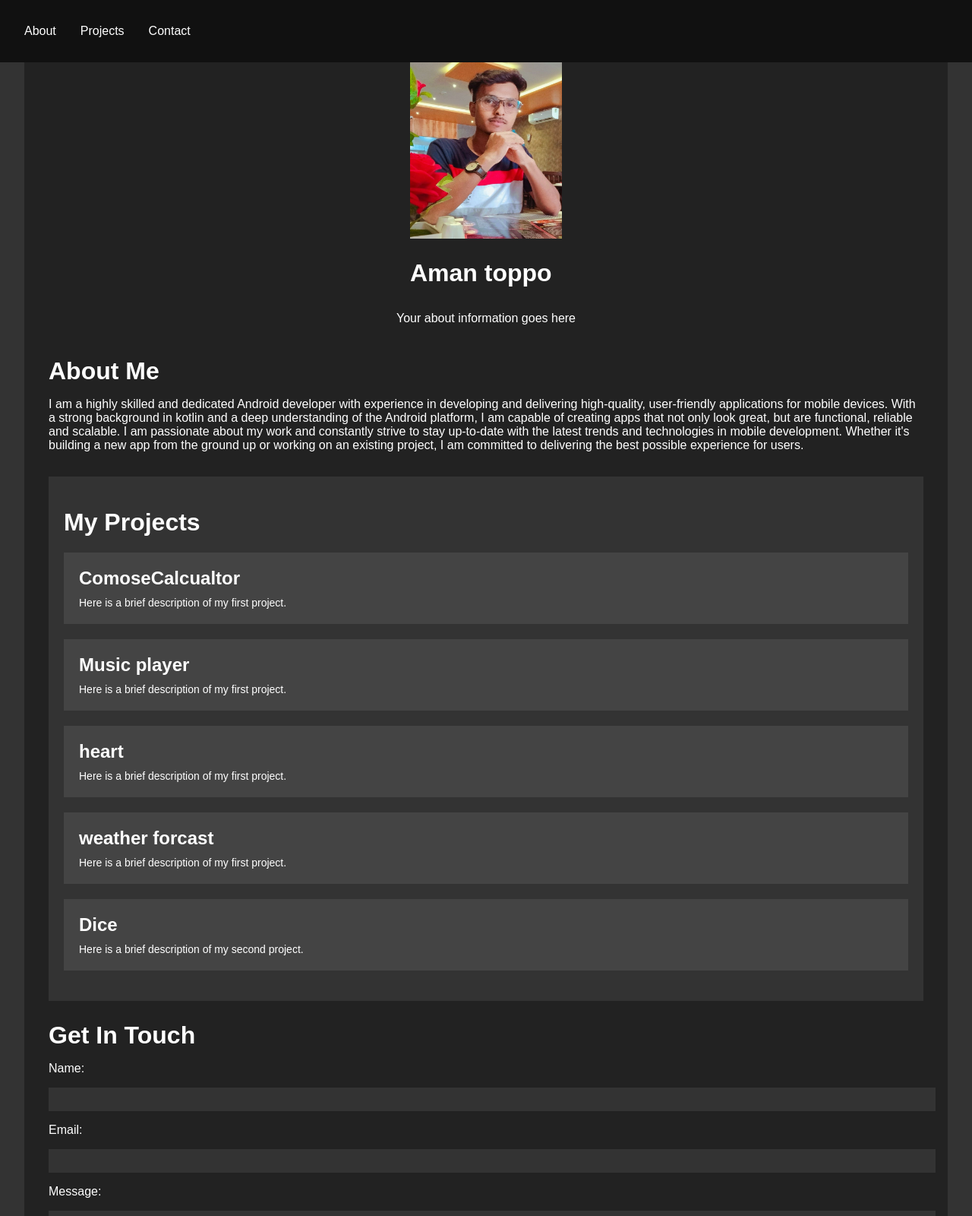
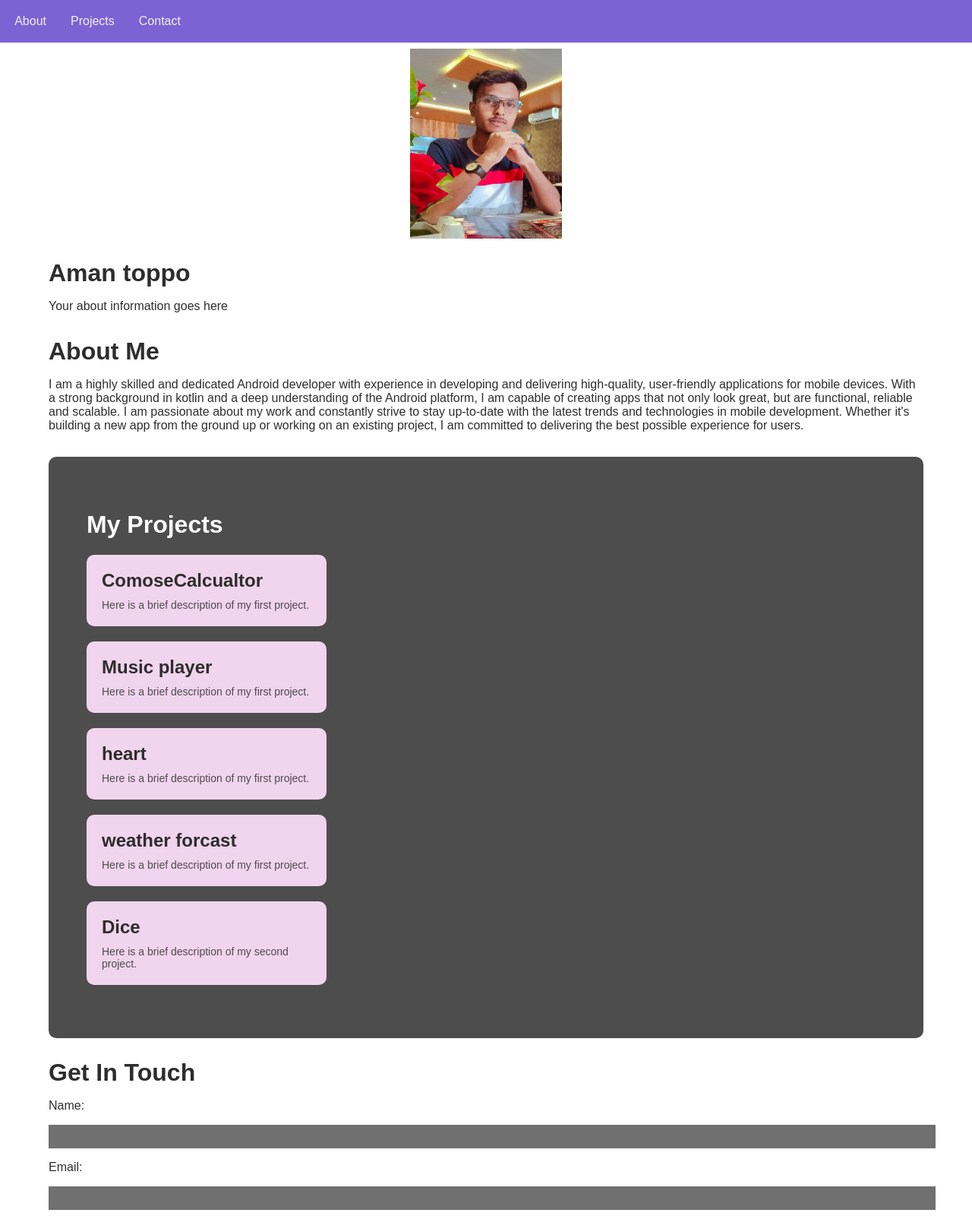
Before and after one commit to avelon1A/portfolio, a plain HTML site: page index.html in a window 1280 px wide. Shown: the top 1600 px of the page at 76% size. Drawn offline with Linux system fonts and the light colour scheme.

Commit message:
Update style.css
UI change to bts theme

```diff
--- a/style.css
+++ b/style.css
@@ -2,15 +2,18 @@ body {
     font-family: Arial, sans-serif;
     margin: 0;
     padding: 0;
-    background-color: #333;
-    color: #fff;
+    background-color: #ffffff;
+    color: #2e2e2e;
   }
 
   header {
-    background-color: #111;
+    background-color: #7c62d2;
     display: flex;
     justify-content: space-between;
     padding: 1rem;
+  }
+  .p{
+    color: #000;
   }
 
   nav ul {
@@ -29,7 +32,7 @@ body {
 
   main {
     margin: 2rem;
-    background-color: #222;
+    background-color: #ffffff;
     padding: 2rem;
   }
 
@@ -40,7 +43,7 @@ body {
   h2 {
     font-size: 2rem;
     margin-bottom: 1rem;
-    color: #fff;
+    color: #2d2d2d;
   }
 
   form label,
@@ -54,20 +57,22 @@ body {
   form input[type="text"],
   form input[type="email"],
   form textarea {
-    background-color: #333;
+    background-color: #707070;
     color: #fff;
     padding: 0.5rem;
-    border: none;
+    border: 1px;
+    border-color: #2d2d2d;
+
+
   }
-
   form input[type="submit"] {
-    background-color: #fff;
-    border: none;
+    background-color: #ffffff;
+    /* border: none; */
     color: #111;
     padding: 1rem;
-  }
+}
   nav a {
-    color: #fff;
+    color: #f1f1f1;
     display: block;
     padding: 1rem;
     text-decoration: none;
@@ -86,11 +91,14 @@ body {
   img {
     object-fit: fill;
   }
-  .center {
+  .amanpic {
+    padding-top: 2%;
     display: flex;
     flex-direction: column;
     align-items: center;
     margin: 0 auto;
+    border: 20px;
+    border-color: #000;
   }
   footer {
     display: flex;
@@ -103,14 +111,17 @@ body {
     display: inline-block;
     margin: 0 10px;
     font-size: 24px;
-    color: #333;
+    color: #eeeeee;
     text-decoration: none;
   }
 
   footer a:hover {
     color: #000;
   }
+ .contact{
 
+  margin-right: 70%;
+ }
 
 
   .fa {
@@ -141,30 +152,47 @@ body {
   }
 
   .project-section {
-    background-color: #333;
-    color: #fff;
-    padding: 20px;
+    background-color: #4d4d4d;
+    color: #fdfdfd;
+    padding: 50px;
+    border-radius: 10px;
+
+
   }
 
   .project {
-    background-color: #444;
-    color: #fff;
+    background-color: #f1d4ed;
+    color: #4e4c4c;
     padding: 20px;
     margin: 20px 0;
+    border-radius: 10px;
+    margin-right: 70%;
   }
-
   .project-title {
     font-size: 24px;
     margin: 0 0 10px 0;
+
   }
-
   .project-description {
     font-size: 14px;
     margin: 0;
+  }
+
+  .project:hover{
+    transform: scale(1.1,1.1);
+    background-color: #7c62d2;
+   color: #ffffff;
+
   }
   .fix {
     overflow: hidden;
     position: fixed;
     top: 0;
     width: 100%;
+    padding: 0.2rem;
   }
+  .about-me{
+    color: #0f1010;
+    margin-left: 2%;
+    align-items: center;
+  }
```
